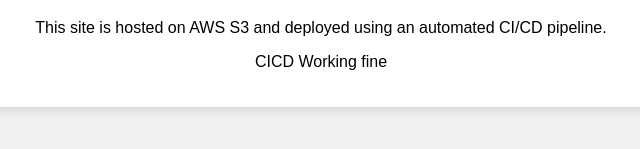
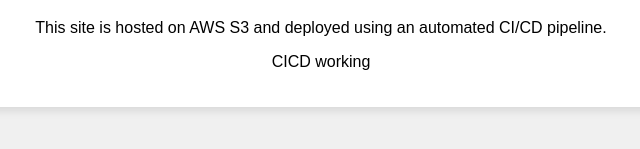
Before and after one commit to Hardik9791/Serverless-CICD, a plain HTML site: page index.html in a window 1280 px wide. Shown: the part 139-288 px from the top of the page, 319-959 px from the left. Drawn offline with Linux system fonts and the light colour scheme.

Commit message:
updated index.html file

```diff
--- a/index.html
+++ b/index.html
@@ -10,7 +10,7 @@
     <div class="container">
         <h1>Welcome to My Static Website</h1>
         <p>This site is hosted on AWS S3 and deployed using an automated CI/CD pipeline.</p>
-        <p>CICD Working fine</p>
+        <p>CICD working</p>
     </div>
     <script src="app.js"></script>
 </body>
```
